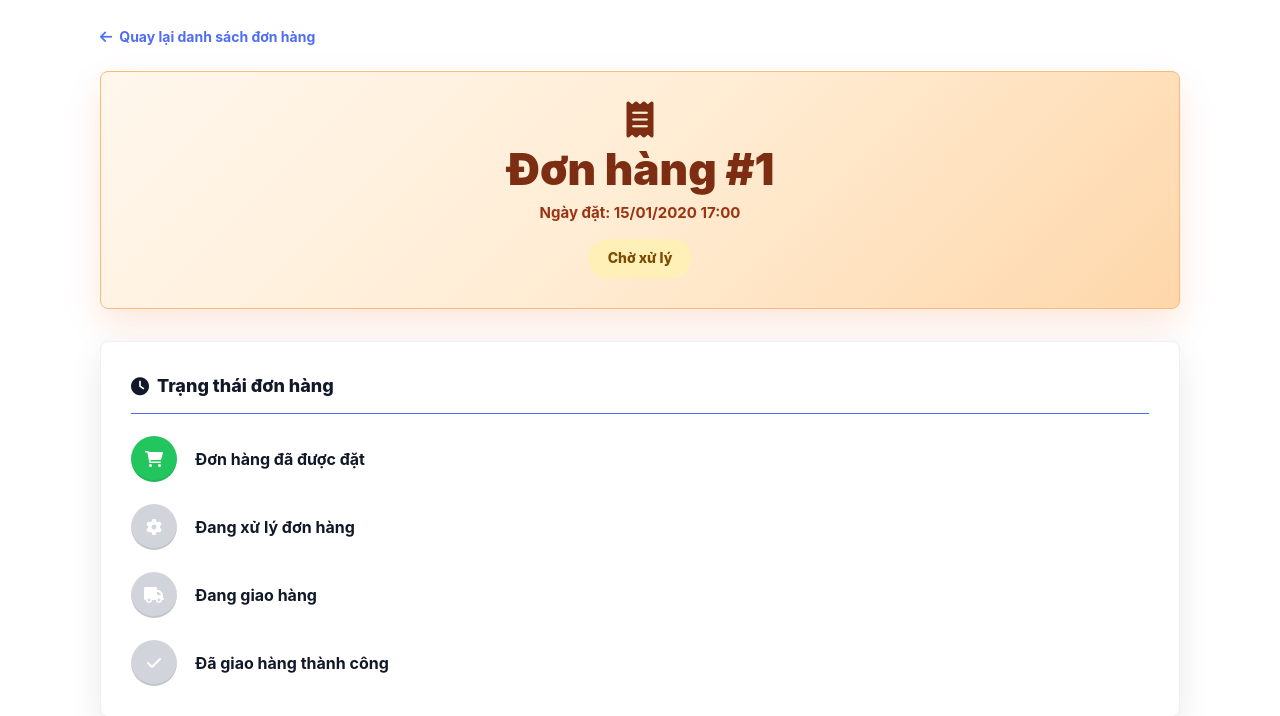
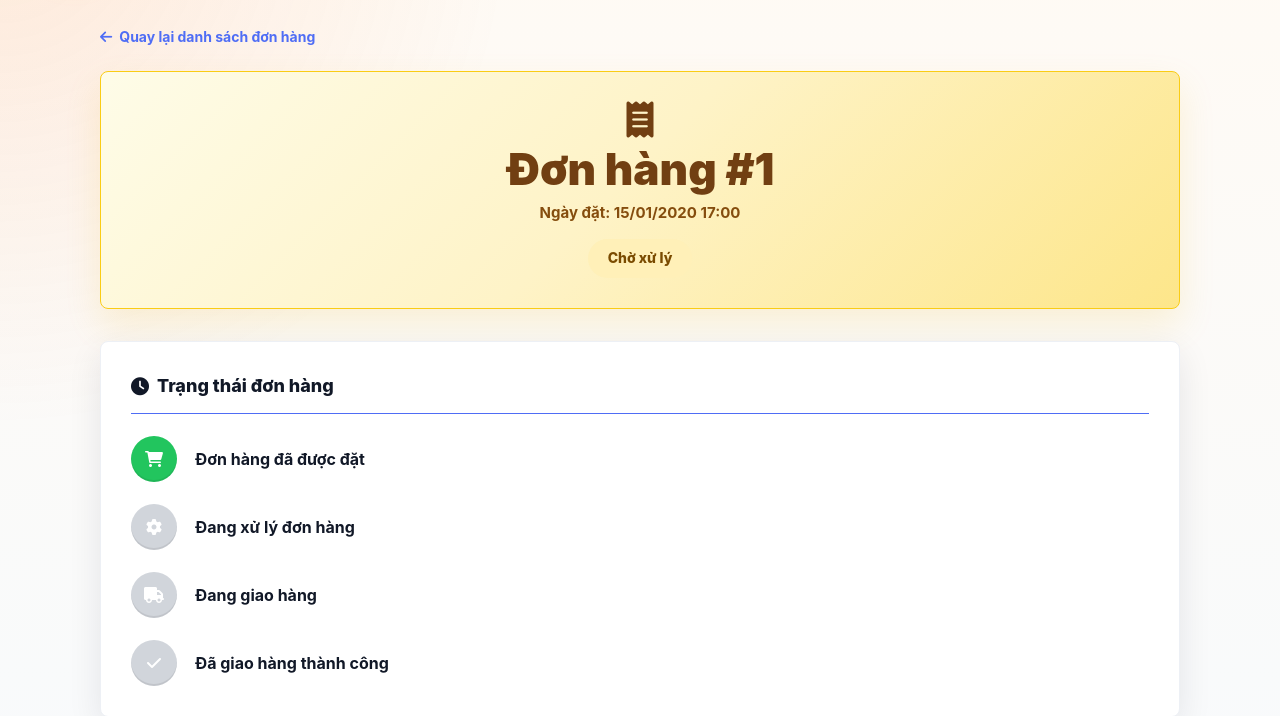
Before and after one commit to hoanganhtruc1501/webdoanvat, a Django app: template snackstore/templates/orders/order_detail.html in a window 1280 px wide. Shown: the part 84-800 px from the top of the page. Run offline with Django 5.2, Linux system fonts and the light colour scheme; the template is opened without the code that fills it: values that come from a table or form of the project are taken from there, others are empty; tables that the repository leaves empty hold one stand-in row (values such as "Sample post"); grey boxes marked "Sample" are stand-in pictures.

Commit message:
Update order_detail.css

```diff
--- a/snackstore/static/css/order_detail.css
+++ b/snackstore/static/css/order_detail.css
@@ -29,11 +29,11 @@
   margin-bottom: 32px;
   padding: 30px 24px;
   border-radius: 8px;
-  color: #7c2d12;
+  color: #713f12;
   text-align: center;
-  background: linear-gradient(135deg, #fff7ed 0%, #ffedd5 48%, #fed7aa 100%);
-  border: 1px solid #fdba74;
-  box-shadow: 0 16px 36px rgba(234, 88, 12, 0.14);
+  background: linear-gradient(135deg, #fefce8 0%, #fef3c7 48%, #fde68a 100%);
+  border: 1px solid #facc15;
+  box-shadow: 0 16px 36px rgba(234, 179, 8, 0.14);
 }
 
 .order-hero-icon {
@@ -53,7 +53,7 @@
   margin: 8px 0 14px;
   font-size: 15px;
   font-weight: 700;
-  color: #9a3412;
+  color: #854d0e;
 }
 
 .status-pill {
@@ -406,3 +406,11 @@
     text-align: left;
   }
 }
+
+/* Modern Snackstore order detail overrides */
+.order-detail-page { background: transparent; }
+.order-detail-hero,
+.primary-order-btn { background: linear-gradient(135deg, var(--primary), var(--primary-dark)); }
+.order-detail-hero { border-radius: 28px; box-shadow: 0 18px 42px rgba(234, 179, 8, .2); }
+.detail-card, .empty-orders-card { border-radius: 26px; border-color: rgba(226,232,240,.95); box-shadow: var(--shadow-sm); }
+.order-total, .final-total { color: #e11d48; }
```
